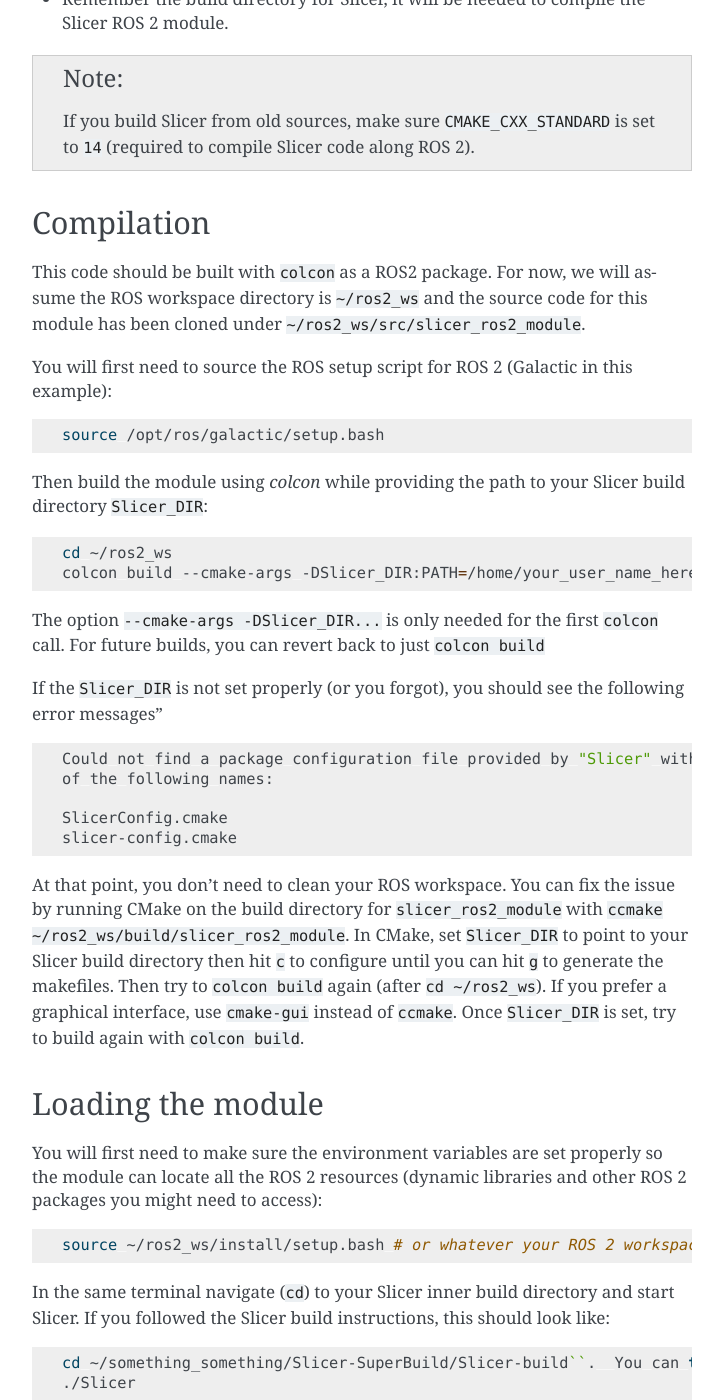
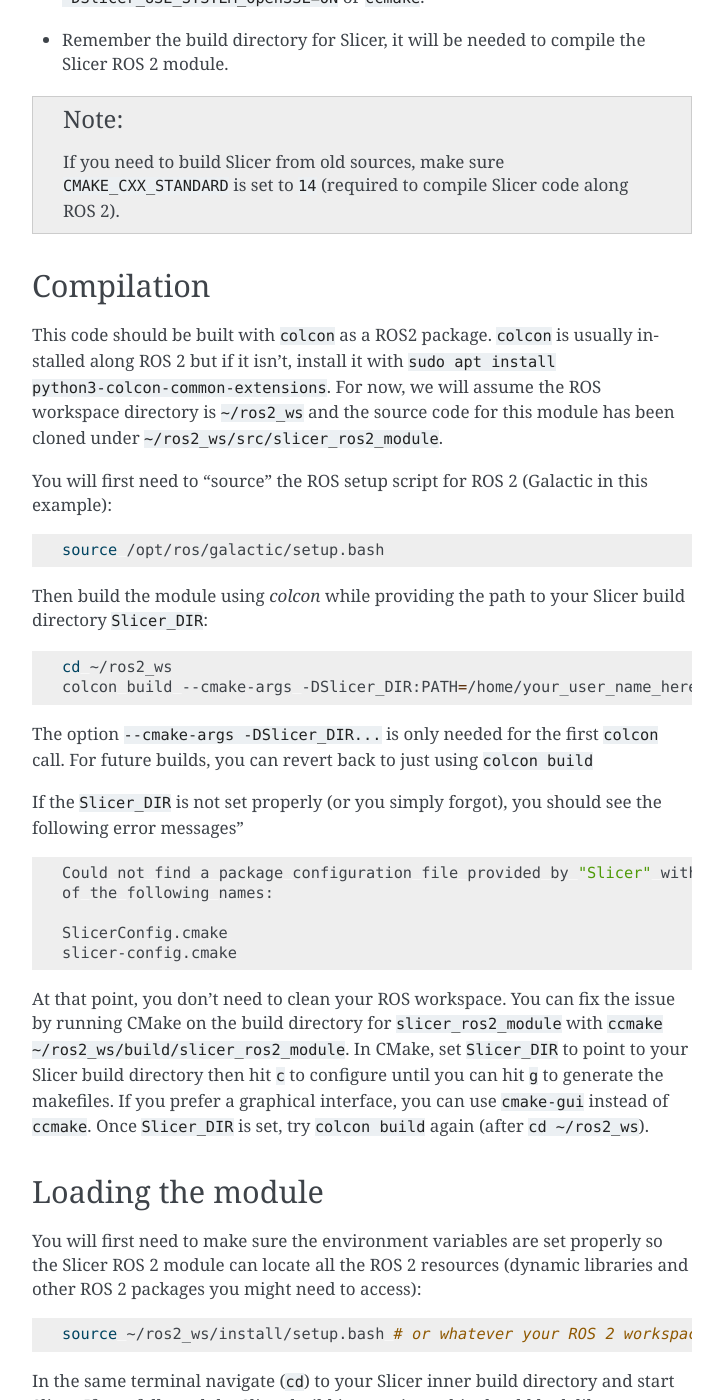
Before and after one commit to rosmed/slicer_ros2_module, a Sphinx documentation site: the page built from docs/pages/getting-started.rst, in a window 1280 px wide and 1400 px high, scrolled down 474 px. Shown: the whole window, without its empty margins (388-1111 px from the left). Built offline with Sphinx 7.4.7, drawn with Linux system fonts in a browser that asks for light colours; some of the changed text lies outside the part shown.

Commit message:
doc: work in progress

```diff
--- a/docs/index.rst
+++ b/docs/index.rst
@@ -12,8 +12,7 @@
 
    pages/features
    pages/getting-started
-   pages/example-cases
-   pages/usage
+   pages/robot-visualization
    pages/limitations
    pages/python_features
 
--- a/docs/pages/getting-started.rst
+++ b/docs/pages/getting-started.rst
@@ -9,9 +9,10 @@
 
 Before you can start compiling the SlicerROS2 module, you will need:
 
+* Some knowledge of Linux, CMake and ROS 2.
 * Ubuntu Linux with `ROS 2 <https://www.ros.org>`_ (tested using
   ubuntu 20.04 and ROS 2 Galactic).
-* Slicer built from source is required to build an extension, see
+* Slicer 3D built from source is required to build an extension, see
   `Slicer build instructions
   <https://slicer.readthedocs.io/en/latest/developer_guide/build_instructions/linux.html>`_.
   Before you start compiling Slicer, make sure we use the
@@ -25,35 +26,42 @@
 * Remember the build directory for Slicer, it will be needed to
   compile the Slicer ROS 2 module.
 
-.. note::
-  If you build Slicer from old sources, make sure ``CMAKE_CXX_STANDARD`` is set to ``14`` (required to compile Slicer code along ROS 2).
+.. note:: If you need to build Slicer from old sources, make sure
+  ``CMAKE_CXX_STANDARD`` is set to ``14`` (required to compile Slicer
+  code along ROS 2).
 
 ===========
 Compilation
 ===========
 
 This code should be built with ``colcon`` as a ROS2 package.
-For now, we will assume the ROS workspace directory is ``~/ros2_ws`` and
-the source code for this module has been cloned under ``~/ros2_ws/src/slicer_ros2_module``.
+``colcon`` is usually installed along ROS 2 but if it isn't, install
+it with ``sudo apt install python3-colcon-common-extensions``.  For
+now, we will assume the ROS workspace directory is ``~/ros2_ws`` and
+the source code for this module has been cloned under
+``~/ros2_ws/src/slicer_ros2_module``.
 
-You will first need to source the ROS setup script for ROS 2 (Galactic in this example):
+You will first need to "source" the ROS setup script for ROS 2 (Galactic
+in this example):
 
 .. code-block:: bash
 
     source /opt/ros/galactic/setup.bash
 
-Then build the module using `colcon` while providing the path to your Slicer build directory ``Slicer_DIR``:
+Then build the module using `colcon` while providing the path to your
+Slicer build directory ``Slicer_DIR``:
 
 .. code-block:: bash
 
     cd ~/ros2_ws
     colcon build --cmake-args -DSlicer_DIR:PATH=/home/your_user_name_here/something_something/Slicer-SuperBuild-Debug/Slicer-build
 
-The option ``--cmake-args -DSlicer_DIR...`` is only needed for the first ``colcon``
-call.  For future builds, you can revert back to just ``colcon build``
+The option ``--cmake-args -DSlicer_DIR...`` is only needed for the
+first ``colcon`` call.  For future builds, you can revert back to just
+using ``colcon build``
 
-If the ``Slicer_DIR`` is not set properly (or you forgot), you should
-see the following error messages"
+If the ``Slicer_DIR`` is not set properly (or you simply forgot), you
+should see the following error messages"
 
 .. code-block:: bash
 
@@ -68,37 +76,43 @@
 ``slicer_ros2_module`` with ``ccmake
 ~/ros2_ws/build/slicer_ros2_module``.  In CMake, set ``Slicer_DIR`` to
 point to your Slicer build directory then hit ``c`` to configure until
-you can hit ``g`` to generate the makefiles.  Then try to ``colcon
-build`` again (after ``cd ~/ros2_ws``).  If you prefer a graphical
-interface, use ``cmake-gui`` instead of ``ccmake``.  Once
-``Slicer_DIR`` is set, try to build again with ``colcon build``.
+you can hit ``g`` to generate the makefiles.  If you prefer a
+graphical interface, you can use ``cmake-gui`` instead of ``ccmake``.
+Once ``Slicer_DIR`` is set, try ``colcon build`` again (after ``cd
+~/ros2_ws``).
 
 ==================
 Loading the module
 ==================
 
 You will first need to make sure the environment variables are set
-properly so the module can locate all the ROS 2 resources (dynamic
-libraries and other ROS 2 packages you might need to access):
+properly so the Slicer ROS 2 module can locate all the ROS 2 resources
+(dynamic libraries and other ROS 2 packages you might need to access):
 
 .. code-block:: bash
 
   source ~/ros2_ws/install/setup.bash # or whatever your ROS 2 workspace is
 
-In the same terminal navigate (``cd``) to your Slicer inner build directory and start Slicer.  If you followed the Slicer build instructions, this should look like:
+In the same terminal navigate (``cd``) to your Slicer inner build
+directory and start Slicer.  If you followed the Slicer build
+instructions, this should look like:
 
 .. code-block:: bash
 
   cd ~/something_something/Slicer-SuperBuild/Slicer-build``.  You can then
   ./Slicer
 
-The first time you run Slicer, you need to add the module directory
-should be in the application settings so that it can be loaded.
+The first time you run Slicer, you need to add the module directory in
+the application settings so that it can be loaded.
 
-To do so, open Slicer and navigate through the menus:  `Edit` |rarr| `Application Settings` |rarr| `Modules` |rarr| `Additional module paths` |rarr|  `Add`.  The path to add is based on your ROS workspace location as well as the Slicer version.  It should look like:
+To do so, open Slicer and navigate through the menus: `Edit` |rarr|
+`Application Settings` |rarr| `Modules` |rarr| `Additional module
+paths` |rarr| `Add`.  The path to add is based on your ROS workspace
+location as well as the Slicer version.  It should look like:
 
 .. code-block:: bash
 
     ~ros2_ws/build/slicer_ros2_module/lib/Slicer-5.3/qt-loadable-modules
 
-At that point, Slicer will offer to restart.  Do so and then load the module using the button:  `Modules` |rarr| `Examples` |rarr| *ROS2*
+At that point, Slicer will offer to restart.  Do so and then load the
+module using the button: `Modules` |rarr| `Examples` |rarr| *ROS2*
```
Also changed, not shown: docs/pages/example-cases.rst (deleted, +0 -53 lines), docs/pages/robot-visualization.rst (added, +158 -0 lines), docs/pages/usage.rst (deleted, +0 -16 lines), docs/images/dVRK-PSM.png (added), docs/images/robot-input-PSM1.png (added), docs/images/robot-input.png (added), docs/images/sensable-omni.png (added).
